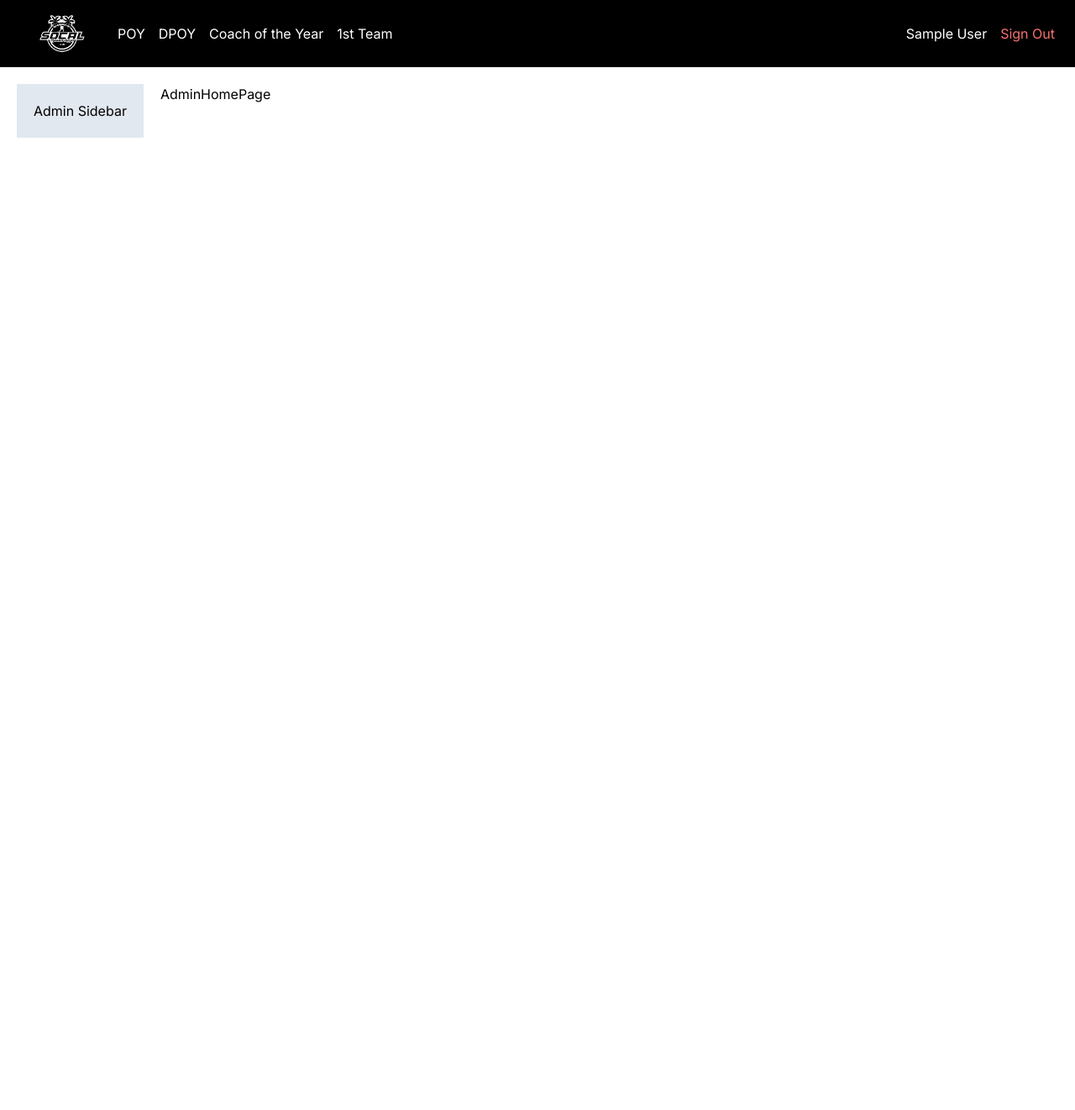
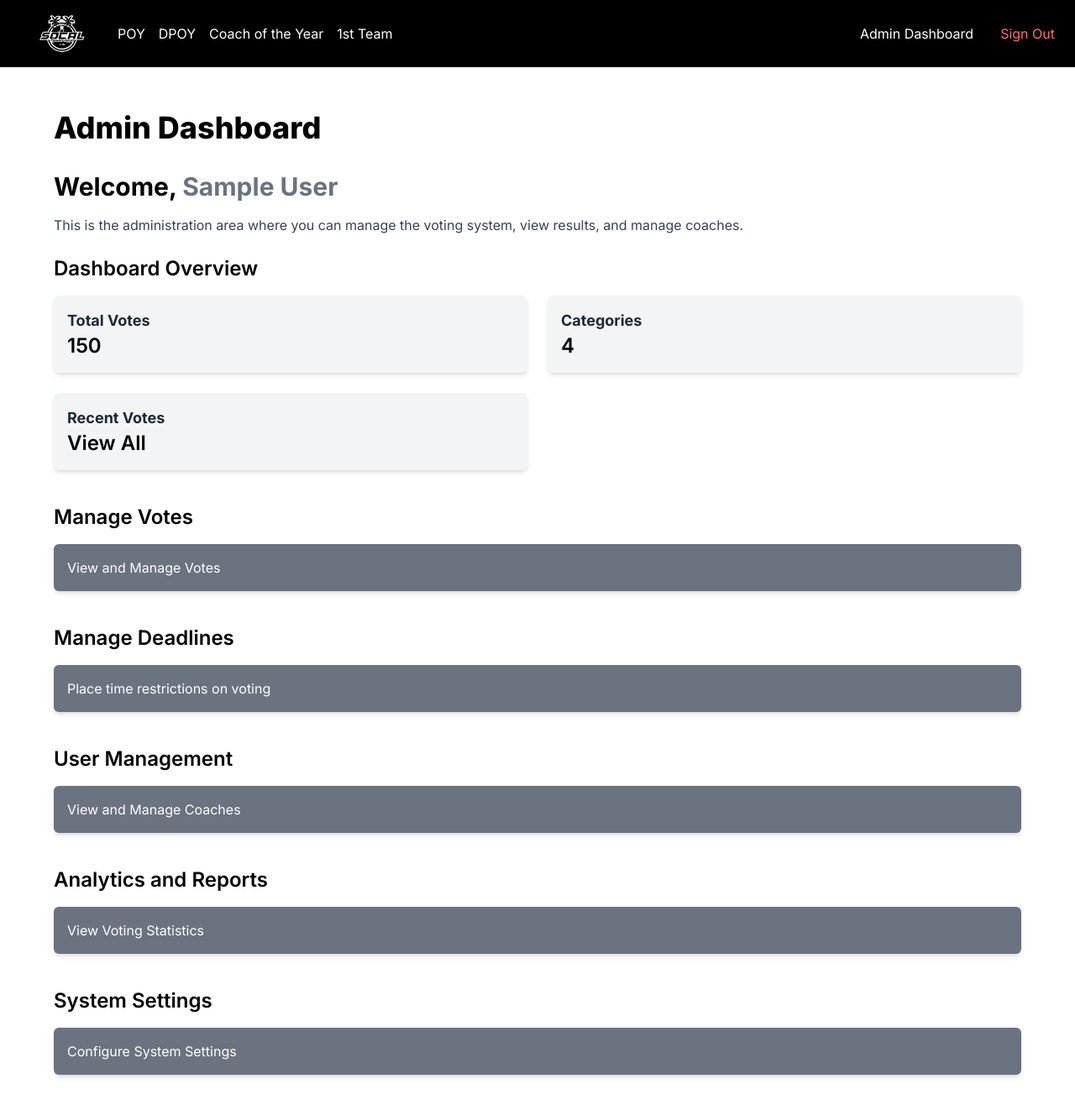
Before and after one commit to davidvieten/polling-prototype, a Next.js app: page /admin in a window 1280 px wide. Shown: the top 1322 px of the page at 84% size. Before the commit the page ends 800 px from the top, so only its background shows below. Built offline with nearby package versions, Linux system fonts and the light colour scheme; no server answers; sample sign-in values are in the browser's storage.

Commit message:
admin page displays for everyone

```diff
--- a/app/NavBar.tsx
+++ b/app/NavBar.tsx
@@ -36,10 +36,12 @@ const NavBar = () => {
         1st Team
       </Link>
       <div className="flex-grow"></div> {/* Spacer */}
+      <Link href="/admin" className="text-white hover:text-gray-400">
+          Admin Dashboard
+      </Link>
       {status === 'loading' && <div className="text-gray-400">Loading...</div>}
       {status === 'authenticated' && (
         <div className="flex items-center text-white">
-          <span>{session.user?.name}</span>
           <Link href="/api/auth/signout" className="ml-4 text-red-400 hover:text-red-600">
             Sign Out
           </Link>
--- a/app/admin/layout.tsx
+++ /dev/null
@@ -1,17 +0,0 @@
-import React, {ReactNode} from 'react'
-
-
-interface Props {
-    children: ReactNode
-
-}
-const AdminLayout = ({children}: Props) => {
-  return (
-    <div className= 'flex'>
-        <aside className = 'bg-slate-200 p-5 mr-5'>Admin Sidebar</aside>
-        <div>{children}</div>
-    </div>
-  )
-}
-
-export default AdminLayout
--- a/app/admin/page.tsx
+++ b/app/admin/page.tsx
@@ -1,9 +1,105 @@
-import React from 'react'
+import Link from "next/link";
+import { getServerSession } from "next-auth";
+import { redirect } from "next/navigation";
+import { authOptions } from "../api/auth/[...nextauth]/route";
 
-const AdminHomePage = () => {
+export default async function Admin() {
+  const session = await getServerSession(authOptions);
+  if (!session || !session.user) {
+    redirect('/auth/signin');
+  }
+
   return (
-    <div>AdminHomePage</div>
-  )
+    <main className="min-h-screen bg-white dark:bg-gray-900 p-8">
+      <div className="max-w-6xl mx-auto">
+        <h1 className="text-4xl font-extrabold text-black dark:text-white mb-8">
+          Admin Dashboard
+        </h1>
+
+        <div className="mt-8">
+          <h2 className="text-3xl font-bold text-black dark:text-white mb-4">
+            Welcome, {session && <span className="text-gray-500">{session.user!.name}</span>}
+          </h2>
+          <p className="text-gray-700 dark:text-gray-300 mb-6">
+            This is the administration area where you can manage the voting system, view results, and manage coaches.
+          </p>
+
+          <section className="mb-10">
+            <h3 className="text-2xl font-semibold text-black dark:text-white mb-4">
+              Dashboard Overview
+            </h3>
+            <div className="grid grid-cols-1 md:grid-cols-2 gap-6">
+              <div className="p-4 bg-gray-100 dark:bg-gray-800 rounded-md shadow-md">
+                <h4 className="text-lg font-bold text-gray-800 dark:text-gray-200">Total Votes</h4>
+                <p className="text-2xl font-semibold text-black dark:text-white">150</p>
+              </div>
+              <div className="p-4 bg-gray-100 dark:bg-gray-800 rounded-md shadow-md">
+                <h4 className="text-lg font-bold text-gray-800 dark:text-gray-200">Categories</h4>
+                <p className="text-2xl font-semibold text-black dark:text-white">4</p>
+              </div>
+              <div className="p-4 bg-gray-100 dark:bg-gray-800 rounded-md shadow-md">
+                <h4 className="text-lg font-bold text-gray-800 dark:text-gray-200">Recent Votes</h4>
+                <p className="text-2xl font-semibold text-black dark:text-white">View All</p>
+              </div>
+            </div>
+          </section>
+
+          <section className="mb-10">
+            <h3 className="text-2xl font-semibold text-black dark:text-white mb-4">
+              Manage Votes
+            </h3>
+            <Link href="/admin/votes">
+              <div className="block p-4 bg-gray-500 text-white rounded-md shadow-md hover:bg-gray-600 transition">
+                View and Manage Votes
+              </div>
+            </Link>
+          </section>
+
+          <section className="mb-10">
+            <h3 className="text-2xl font-semibold text-black dark:text-white mb-4">
+              Manage Deadlines
+            </h3>
+            <Link href="/admin/categories">
+              <div className="block p-4 bg-gray-500 text-white rounded-md shadow-md hover:bg-gray-600 transition">
+                Place time restrictions on voting
+              </div>
+            </Link>
+          </section>
+
+          <section className="mb-10">
+            <h3 className="text-2xl font-semibold text-black dark:text-white mb-4">
+              User Management
+            </h3>
+            <Link href="/admin/coaches">
+              <div className="block p-4 bg-gray-500 text-white rounded-md shadow-md hover:bg-gray-600 transition">
+                View and Manage Coaches
+              </div>
+            </Link>
+          </section>
+
+          <section className="mb-10">
+            <h3 className="text-2xl font-semibold text-black dark:text-white mb-4">
+              Analytics and Reports
+            </h3>
+            <Link href="/admin/reports">
+              <div className="block p-4 bg-gray-500 text-white rounded-md shadow-md hover:bg-gray-600 transition">
+                View Voting Statistics
+              </div>
+            </Link>
+          </section>
+
+          <section className="mb-10">
+            <h3 className="text-2xl font-semibold text-black dark:text-white mb-4">
+              System Settings
+            </h3>
+            <Link href="/admin/settings">
+              <div className="block p-4 bg-gray-500 text-white rounded-md shadow-md hover:bg-gray-600 transition">
+                Configure System Settings
+              </div>
+            </Link>
+          </section>
+        </div>
+      </div>
+    </main>
+  );
 }
-
-export default AdminHomePage
```
Also changed, not shown: 1 other file (tests, documents, lock files or other folders).
